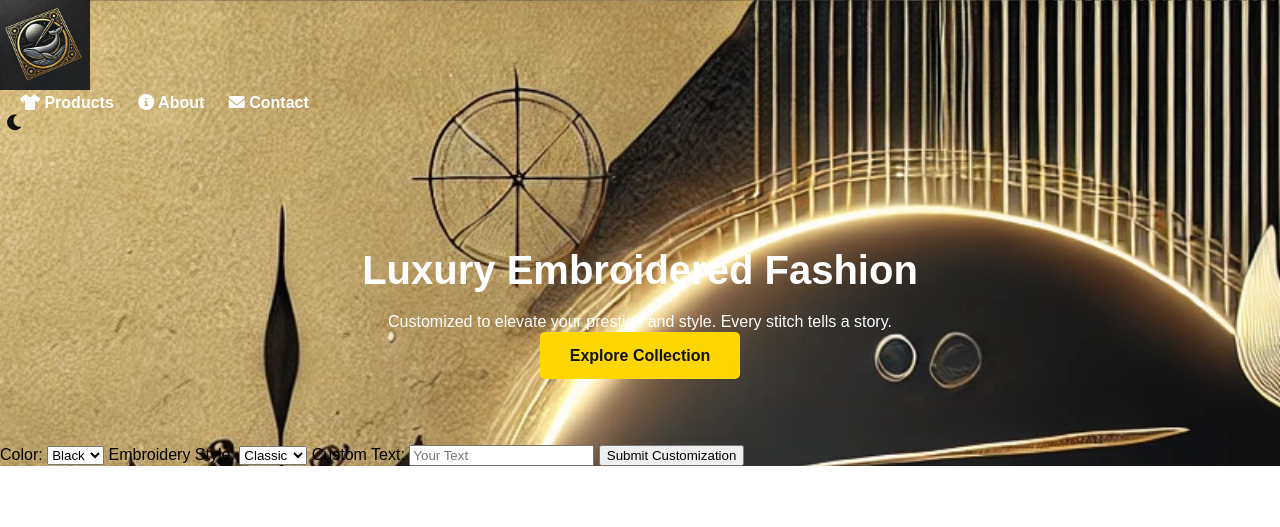
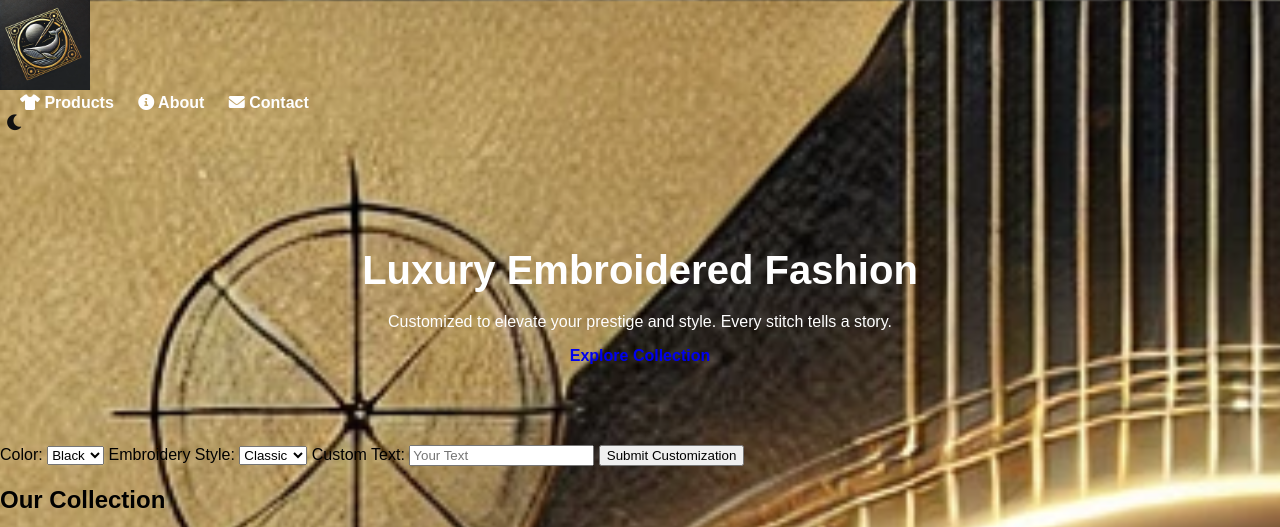
Before and after one commit to Yluxe11/stitch, a PHP site: page / in a window 1280 px wide. Shown: the top 527 px of the page. Run offline with PHP 8.4, Linux system fonts and the light colour scheme.

Commit message:
Update style.css

```diff
--- a/style.css
+++ b/style.css
@@ -71,8 +71,7 @@ body.dark-mode {
 }
 
 #hero .btn {
-    background-color: #ffd700;
-    color: #111;
+
     padding: 15px 30px;
     text-decoration: none;
     border-radius: 5px;
@@ -81,8 +80,7 @@ body.dark-mode {
 }
 
 #hero .btn:hover {
-    background-color: #ffb900;
-}
+
 
 /* Products Section */
 .products {
```
